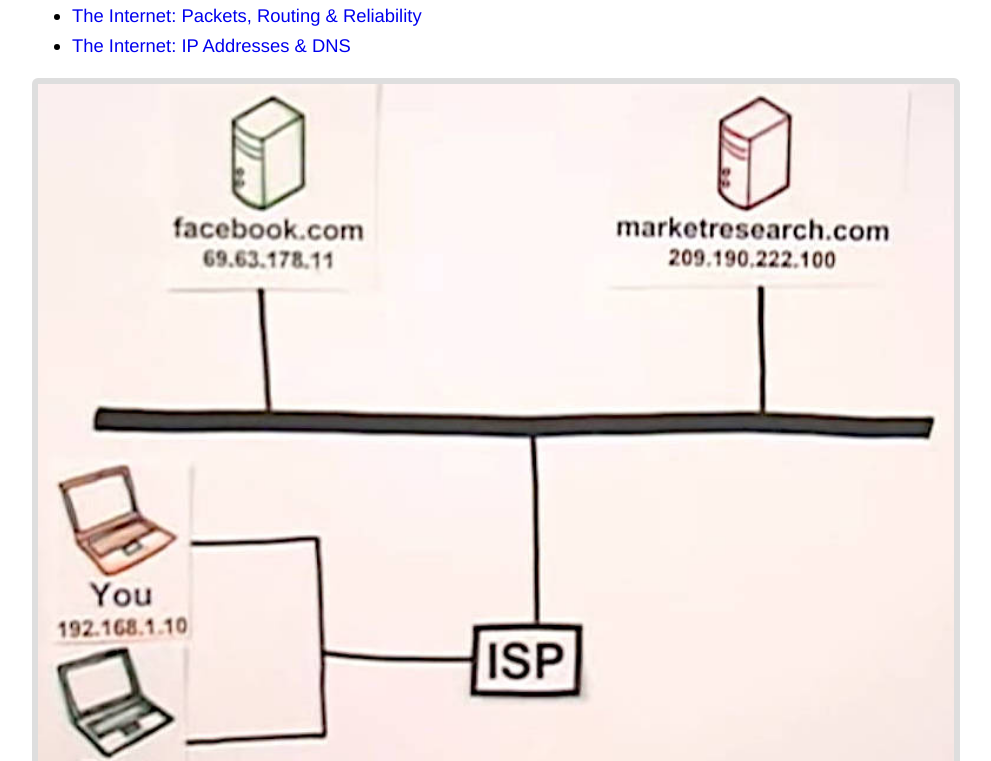
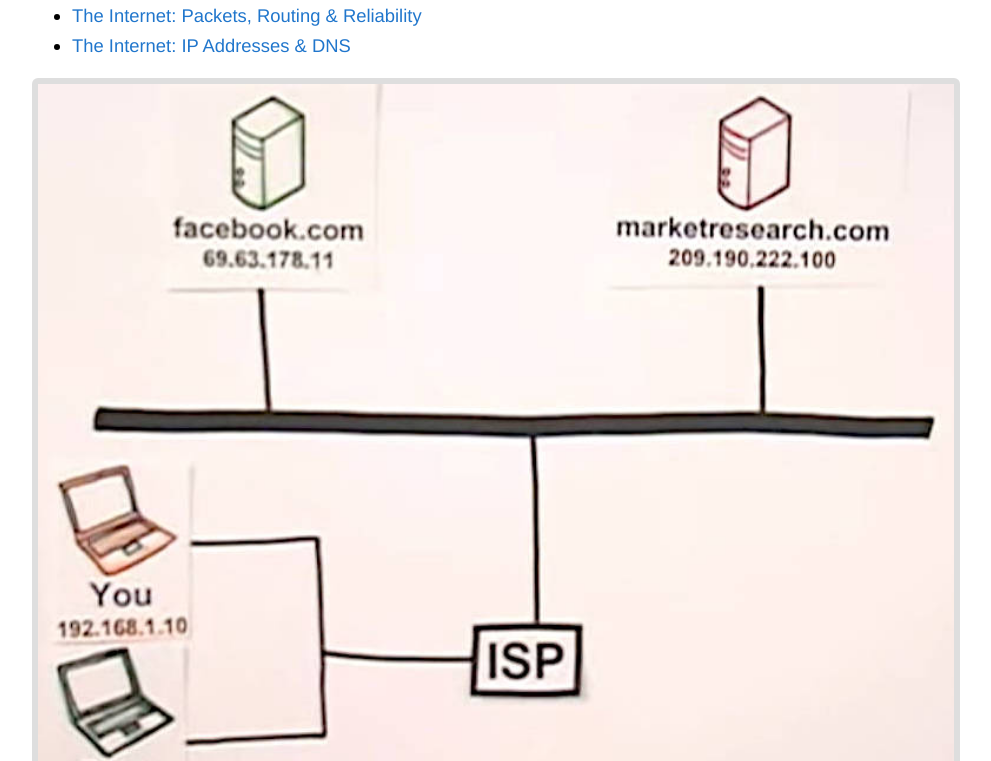
Before and after one commit to peterthompsonnz/howstuffworks, a plain HTML site: page the-internet/index.html in a window 1280 px wide. Shown: the part 1220-1981 px from the top of the page, without its empty margins (144-1135 px from the left). Drawn offline with Linux system fonts and the light colour scheme.

Commit message:
Changed colour of links so they are 'prettier'

```diff
--- a/style.css
+++ b/style.css
@@ -74,6 +74,20 @@ nav ul li:last-of-type::after {
   color: var(--light-theme-nav-text-color, #fefefe);
 }
 
+a:not(nav a) {
+  text-decoration: none;
+  color: #2076cc;
+}
+
+nav a {
+  text-decoration: none;
+
+}
+
+a:hover {
+  text-decoration: underline;
+}
+
 nav ul li a {
   color: var(--light-theme-nav-text-color, #fefefe);
 }
@@ -85,14 +99,6 @@ nav h1 a {
 
 nav h1 a:hover {
   text-decoration: none;
-}
-
-a {
-  text-decoration: none;
-}
-
-a:hover {
-  text-decoration: underline;
 }
 
 nav ul li a:hover {
@@ -107,7 +113,6 @@ h2 {
 figure {
   display: flex;
   flex-direction: column;
-  justify-content: flex-start;
   margin: 1rem 0 2rem 0;
   padding: 6px;
   background-color: var(--light-gray-color, #deddda);
@@ -127,9 +132,10 @@ img {
   height: auto;
 }
 
+
 footer {
-  display:flex;
-  justify-content:center;
+  display: flex;
+  justify-content: center;
 }
 
 footer div {
--- a/the-internet/index.html
+++ b/the-internet/index.html
@@ -73,8 +73,12 @@
     </ul>
 
     <figure>
-      <img src="/the-internet/assets/images/internet-sketch.jpg"
+      <!-- <picture>
+        <source srcset="/the-internet/assets/images/internet-sketch.avif" type="image/avif">
+        <source srcset="/the-internet/assets/images/internet-sketch.webp" type="image/webp"> -->
+        <img src="/the-internet/assets/images/internet-sketch.jpg"
         alt="A screenshot from a 2009 video showing a sketch of an internet network" loading="lazy">
+      <!-- </picture> -->
       <figcaption>A screenshot from a 2009 YouTube video showing a sketch of an internet network: <a
           href="https://youtu.be/7_LPdttKXPc">How the internet works in 5 minutes</a></figcaption>
     </figure>
```
Also changed, not shown: the-internet/assets/images/internet-sketch.avif (added), the-internet/assets/images/internet-sketch.webp (added), the-internet/assets/images/seniornet-ip-location.jpg (deleted).
